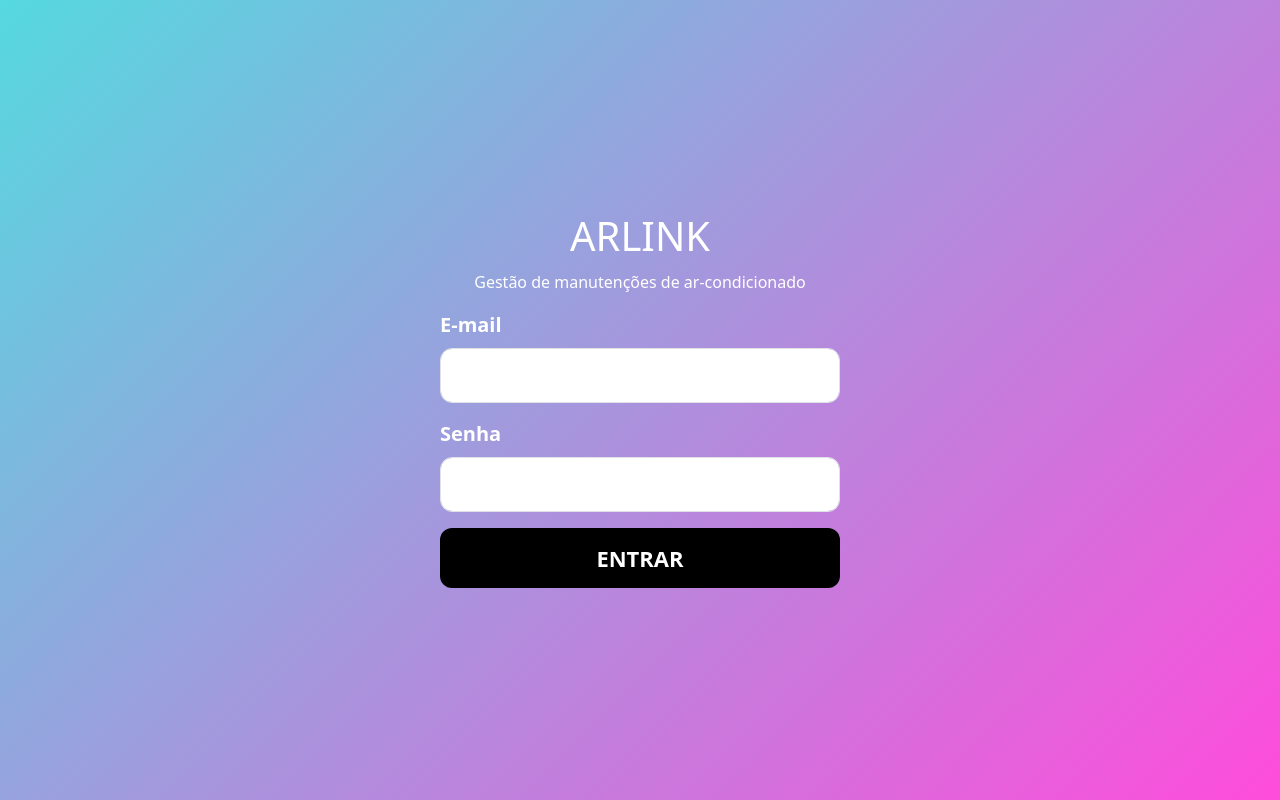
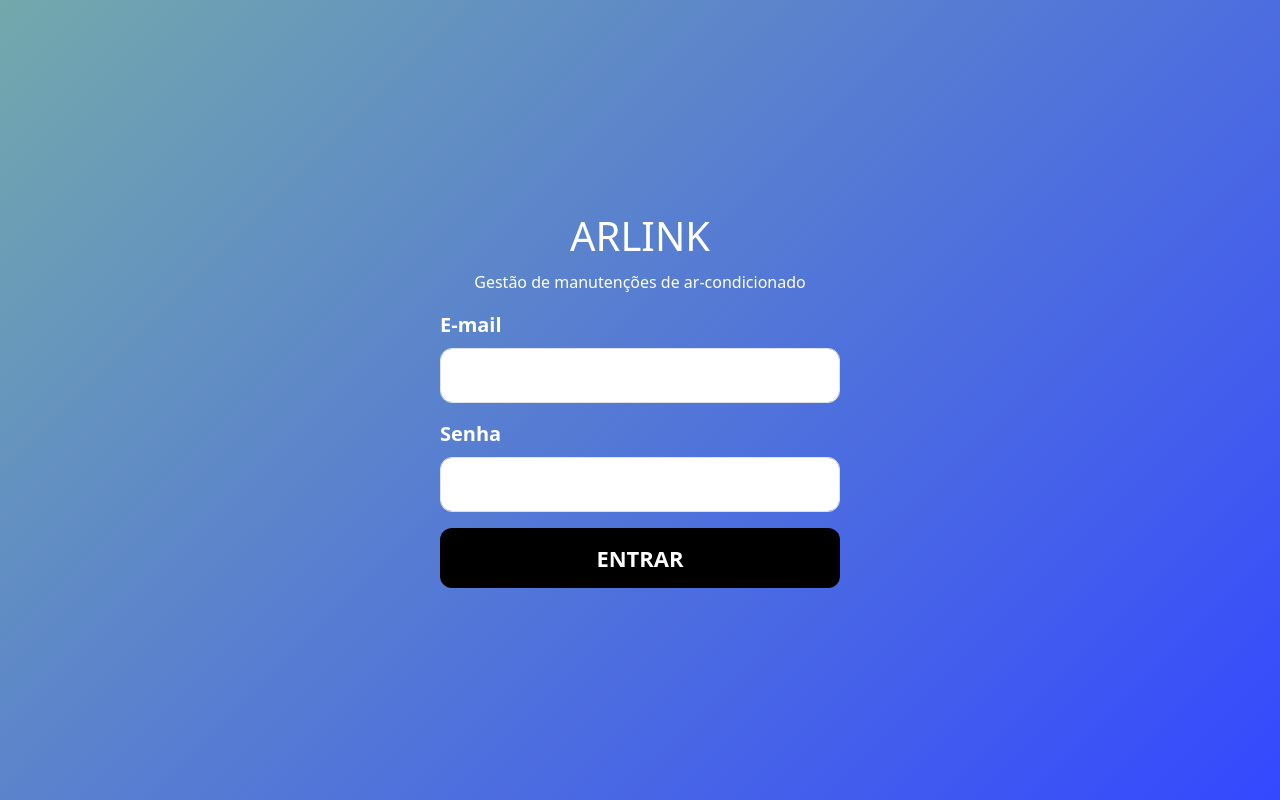
Before and after one commit to ZAbilio/Arlink, a PHP site: page /login.php in a window 1280 px wide. Run offline with PHP 8.4, Linux system fonts and the light colour scheme.

Commit message:
Atualizando tela de login

```diff
--- a/assets/css/style.css
+++ b/assets/css/style.css
@@ -1,7 +1,7 @@
 body {
     margin: 0;
     min-height: 100vh;
-    background: linear-gradient(135deg, #55d9df, #ff4cdb);
+    background: linear-gradient(135deg, #73a9ac, #3448ff);
 }
 
 .container {
```
